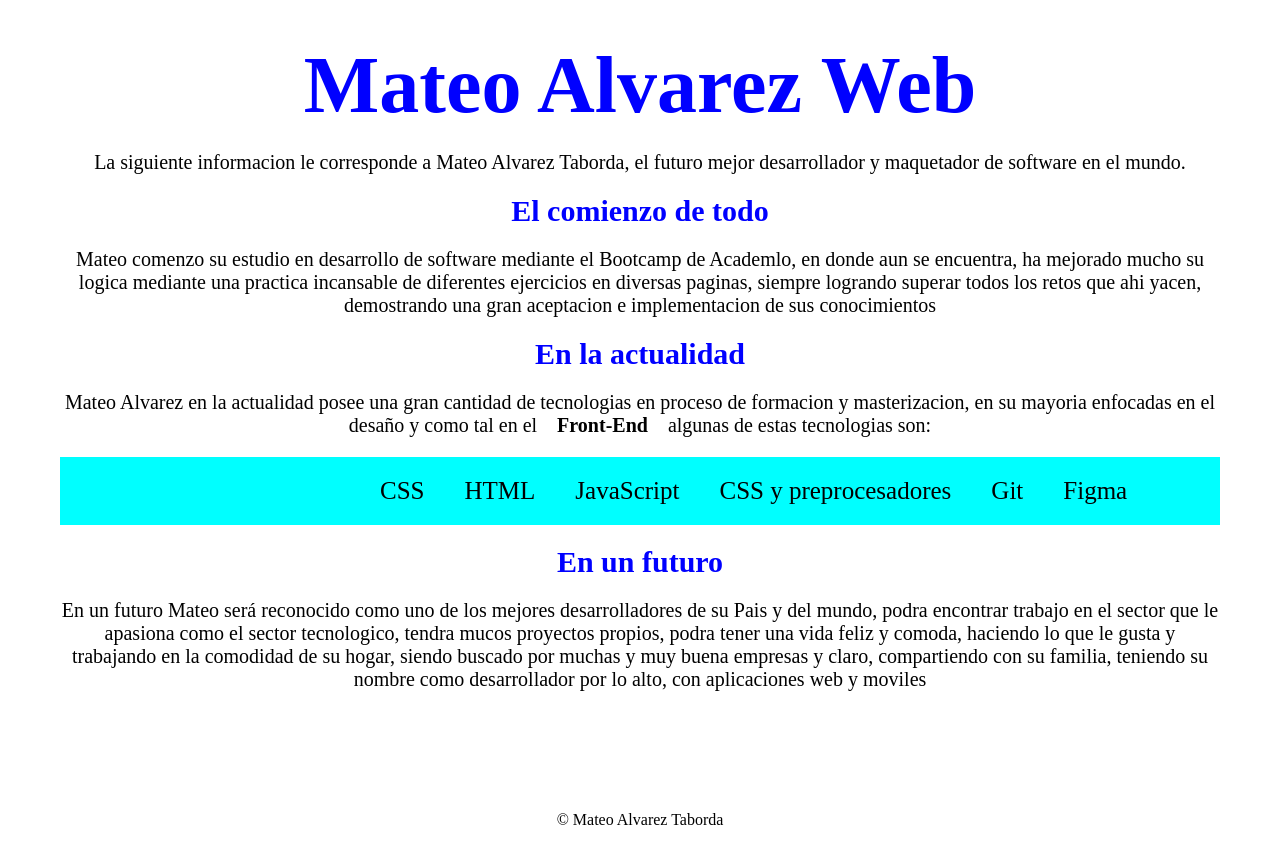
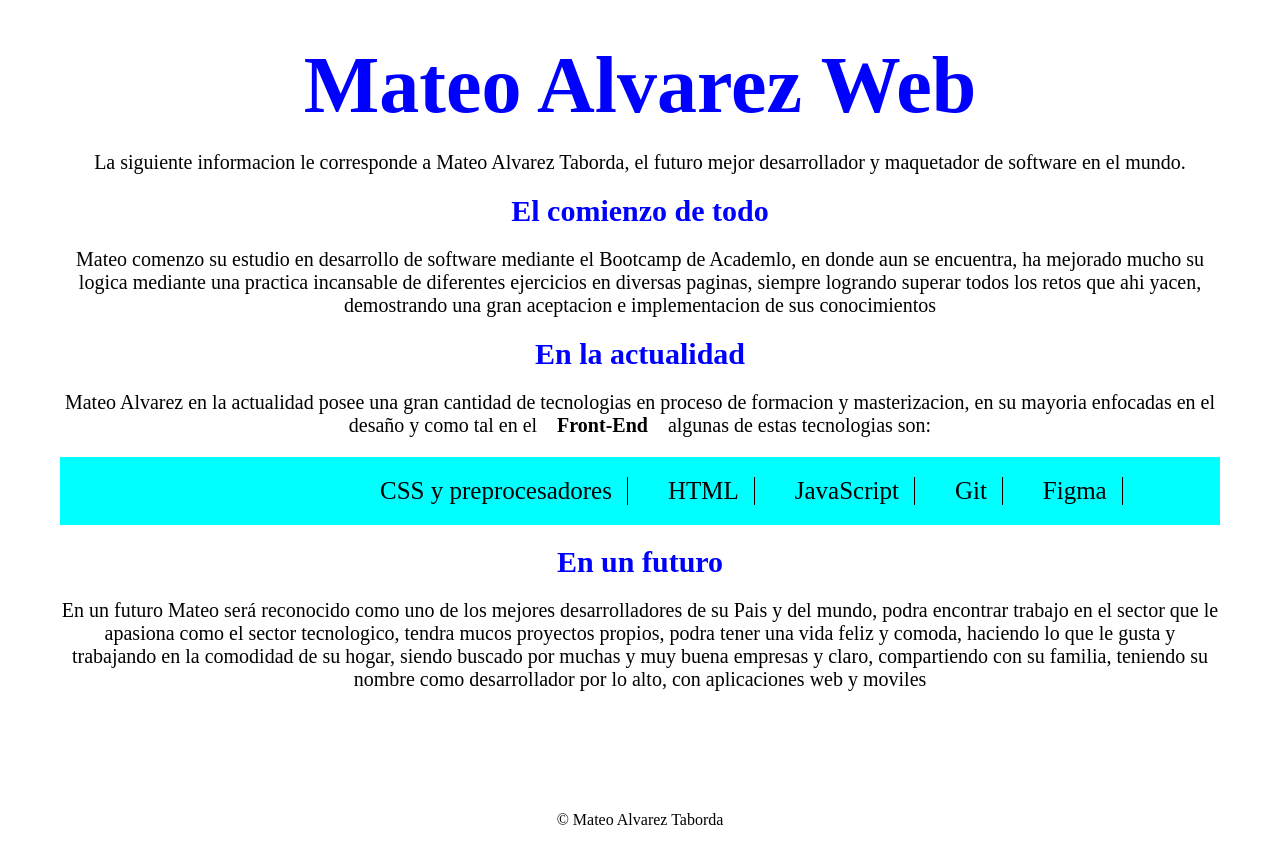
Before and after one commit to mateo-alvarezt21/academlo-repo, a plain HTML site: page index.html in a window 1280 px wide. Drawn offline with Linux system fonts and the light colour scheme.

Commit message:
Modificaciones detalles minimos

```diff
--- a/index.html
+++ b/index.html
@@ -25,12 +25,11 @@
         formacion y masterizacion, en su mayoria enfocadas en el desaño y como tal en
         el<strong>Front-End</strong>algunas de estas tecnologias son:</p>
     <ul id="lista">
-        <li>CSS</li>
-        <li>HTML</li>
-        <li>JavaScript</li>
-        <li>CSS y preprocesadores</li>
-        <li>Git</li>
-        <li>Figma</li>
+        <li class="li">CSS y preprocesadores</li>
+        <li class="li">HTML</li>
+        <li class="li">JavaScript</li>
+        <li class="li">Git</li>
+        <li class="li">Figma</li>
     </ul>
     <h2 class="tituloSec"> En un futuro</h2>
     <p class="parrafoInicial"> En un futuro Mateo será reconocido como uno de los mejores desarrolladores de su Pais y
--- a/style.css
+++ b/style.css
@@ -35,6 +35,7 @@
     padding-left: 25%;
 }
 
-#lista ul li{
-    border-right: 10px solid rgb(0, 0, 0);
+.li{
+    border-right: 1px solid rgb(0, 0, 0);
+    padding-right: 15px;
 }
```
